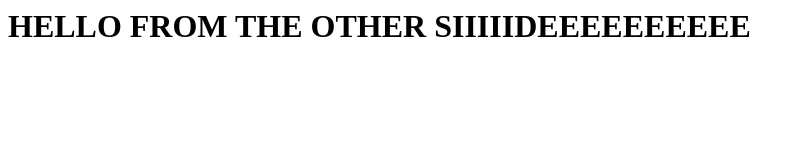
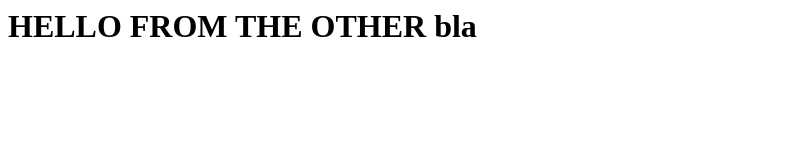
Before and after one commit to jowdramos/semana2, a plain HTML site: page index.html in a window 1280 px wide. Shown: the whole page, without its empty margins (0-805 px from the left). Drawn offline with Linux system fonts and the light colour scheme.

Commit message:
Update index.html

```diff
--- a/index.html
+++ b/index.html
@@ -1 +1 @@
-<h1> HELLO FROM THE OTHER SIIIIIDEEEEEEEEEE </h1>
+<h1> HELLO FROM THE OTHER bla</h1>
```
